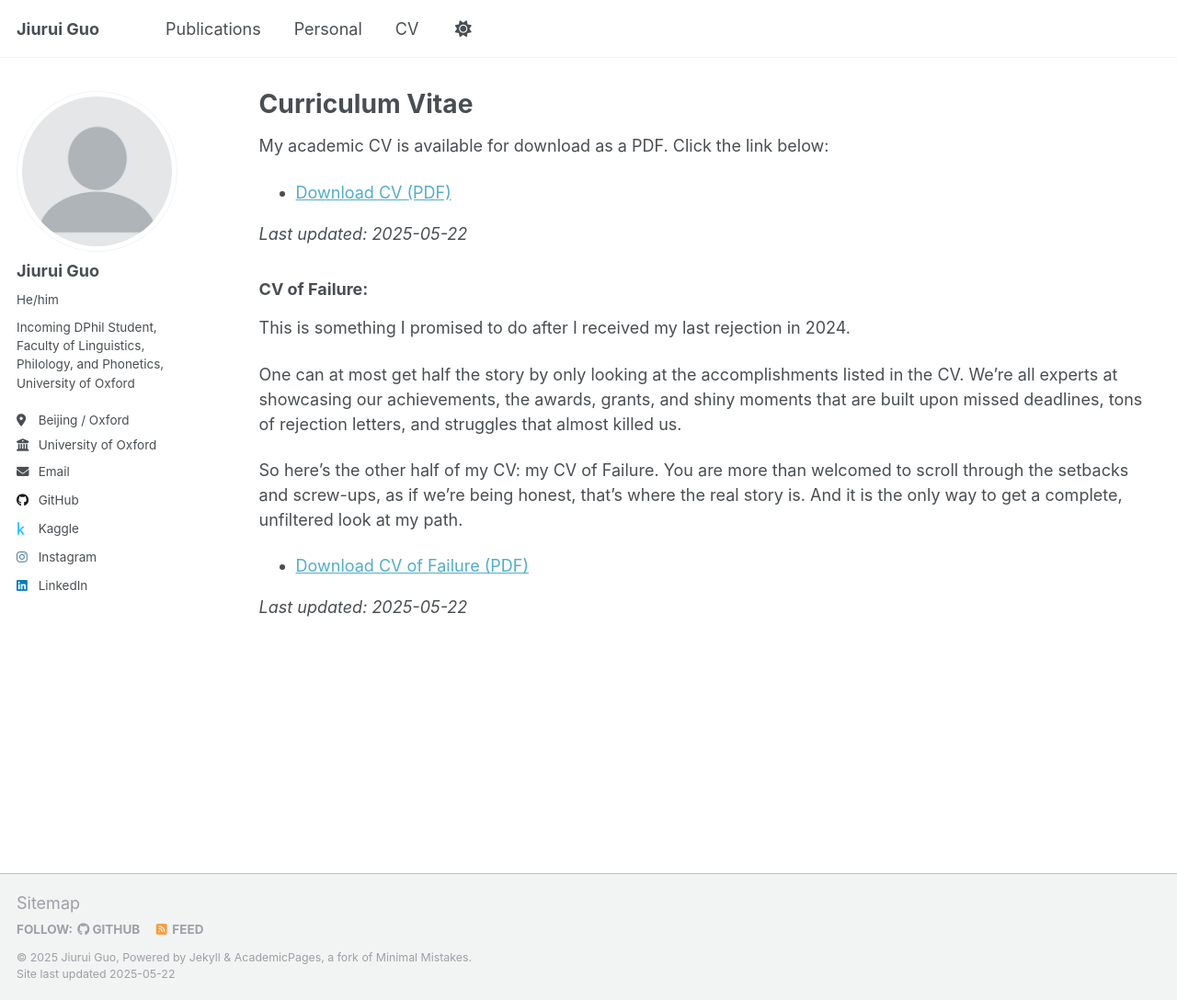
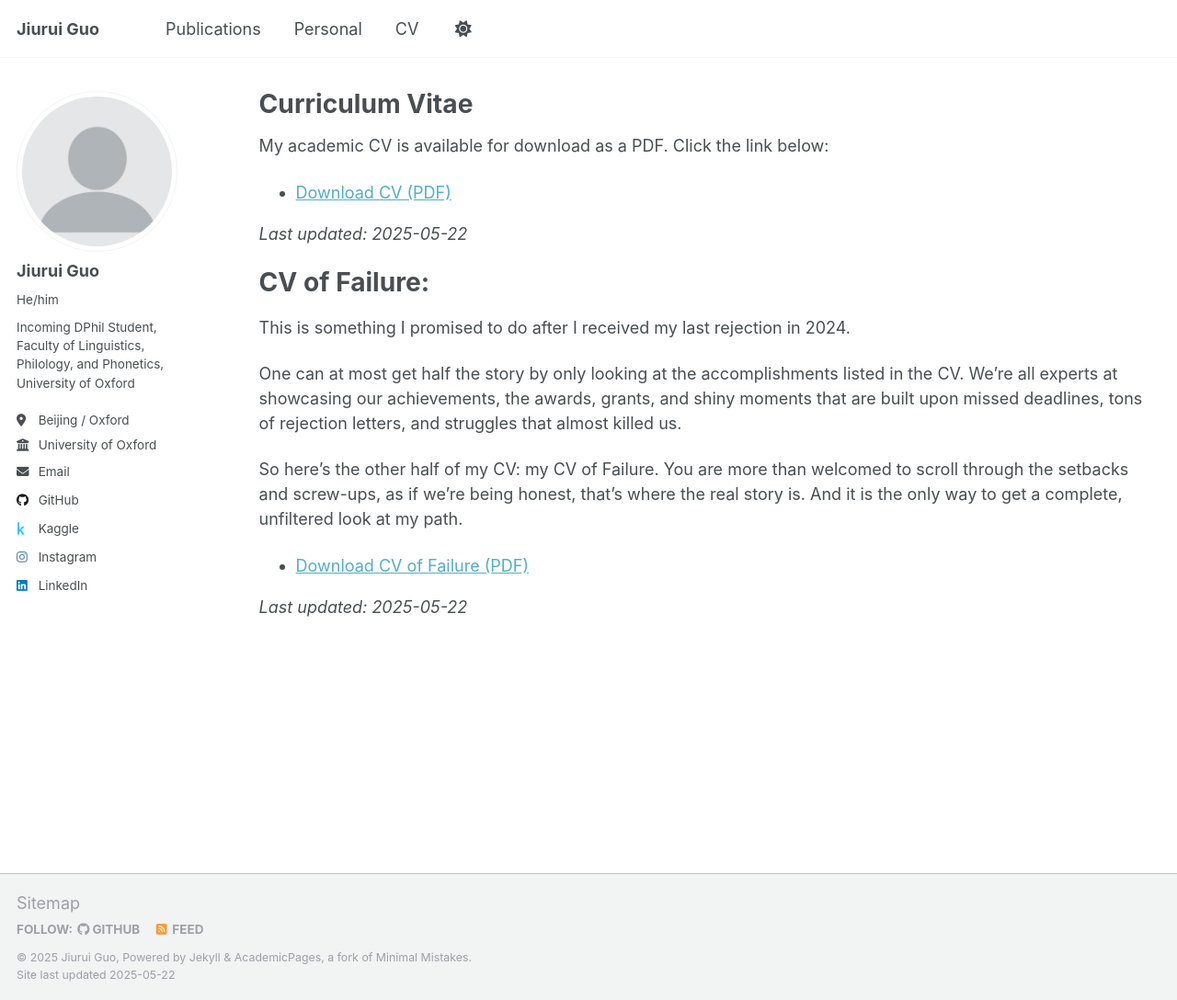
Before and after one commit to HayatoRG/hayatorg.github.io, a Jekyll site: the page built from _pages/cv.md, in a window 1280 px wide and 1088 px high. Shown: the whole window at 92% size. Built offline with Jekyll 4.4.1, drawn with Linux system fonts in a browser that asks for light colours.

Commit message:
Update cv.md

```diff
--- a/_pages/cv.md
+++ b/_pages/cv.md
@@ -14,7 +14,7 @@ My academic CV is available for download as a PDF. Click the link below:
 _Last updated: {{ site.time | date: "%Y-%m-%d" }}_
 
 
-### CV of Failure:
+# CV of Failure:
 
 This is something I promised to do after I received my last rejection in 2024.
 
```
